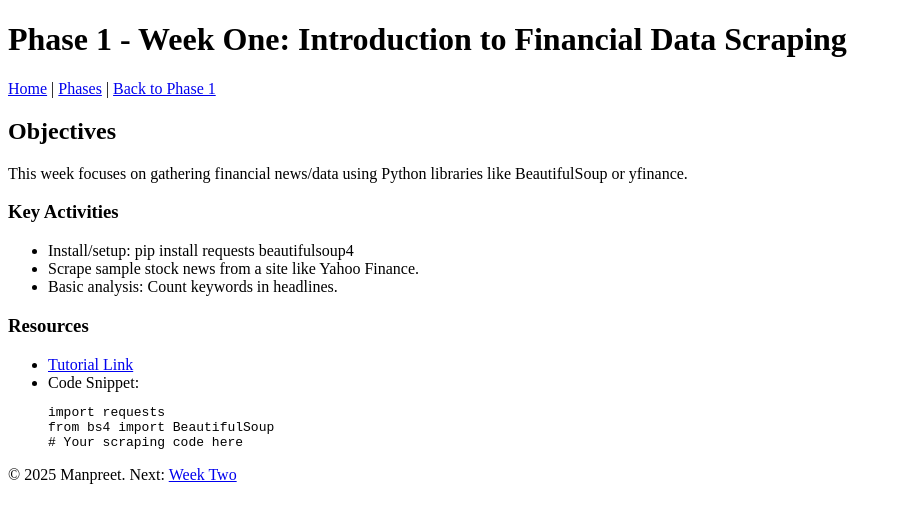
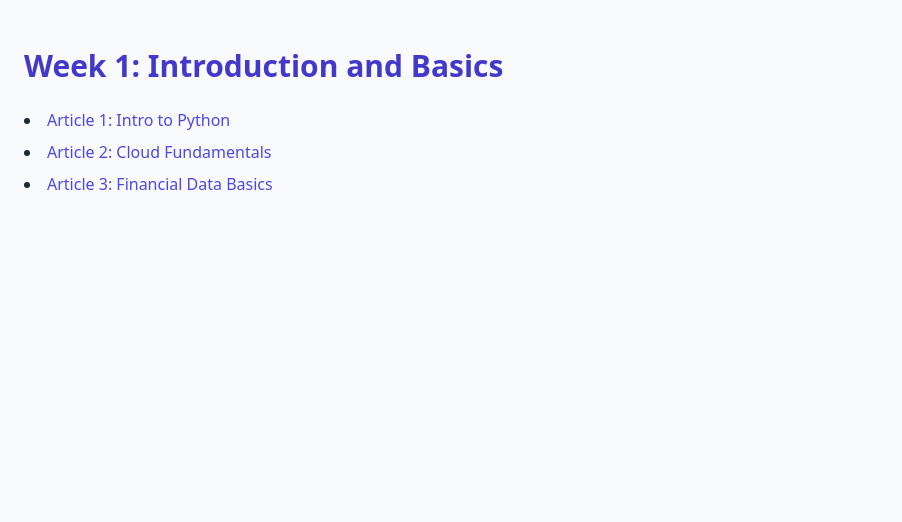
Before and after one commit to manpreet199701/Data-Driven-Wealth, a plain HTML site: page phases/phase1/week1.html in a window 1280 px wide. Shown: the whole page, without its empty margins (0-902 px from the left). Drawn offline with nearby package versions, Linux system fonts and the light colour scheme.

Commit message:
Update week1.html

```diff
--- a/phases/phase1/week1.html
+++ b/phases/phase1/week1.html
@@ -1,45 +1,21 @@
 <!DOCTYPE html>
 <html lang="en">
 <head>
-    <meta charset="UTF-8">
-    <meta name="viewport" content="width=device-width, initial-scale=1.0">
-    <title>Phase 1 Week One: Intro to Data Scraping - Data-Driven Wealth</title>
-    <link rel="stylesheet" href="styles.css">
+    <meta charset="UTF-8" />
+    <meta name="viewport" content="width=device-width, initial-scale=1" />
+    <title>Week 1</title>
+    <script src="https://cdn.tailwindcss.com"></script>
 </head>
-<body>
-    <header>
-        <h1>Phase 1 - Week One: Introduction to Financial Data Scraping</h1>
+<body class="bg-gray-50 font-sans">
+    <div class="container mx-auto px-6 py-12">
+        <h1 class="text-3xl font-semibold text-indigo-700 mb-6">Week 1: Introduction and Basics</h1>
         <nav>
-            <a href="index.html">Home</a> |
-            <a href="phases.html">Phases</a> |
-            <a href="phase1.html">Back to Phase 1</a>
+            <ul class="list-disc list-inside text-gray-800 space-y-2">
+                <li><a href="article1.html" class="text-indigo-600 hover:underline">Article 1: Intro to Python</a></li>
+                <li><a href="article2.html" class="text-indigo-600 hover:underline">Article 2: Cloud Fundamentals</a></li>
+                <li><a href="article3.html" class="text-indigo-600 hover:underline">Article 3: Financial Data Basics</a></li>
+            </ul>
         </nav>
-    </header>
-
-    <main>
-        <section>
-            <h2>Objectives</h2>
-            <p>This week focuses on gathering financial news/data using Python libraries like BeautifulSoup or yfinance.</p>
-
-            <h3>Key Activities</h3>
-            <ul>
-                <li>Install/setup: pip install requests beautifulsoup4</li>
-                <li>Scrape sample stock news from a site like Yahoo Finance.</li>
-                <li>Basic analysis: Count keywords in headlines.</li>
-            </ul>
-
-            <h3>Resources</h3>
-            <ul>
-                <li><a href="https://example.com/tutorial">Tutorial Link</a></li>
-                <li>Code Snippet: <pre><code>import requests
-from bs4 import BeautifulSoup
-# Your scraping code here</code></pre></li>
-            </ul>
-        </section>
-    </main>
-
-    <footer>
-        <p>&copy; 2025 Manpreet. Next: <a href="week2.html">Week Two</a></p>
-    </footer>
+    </div>
 </body>
 </html>
```
